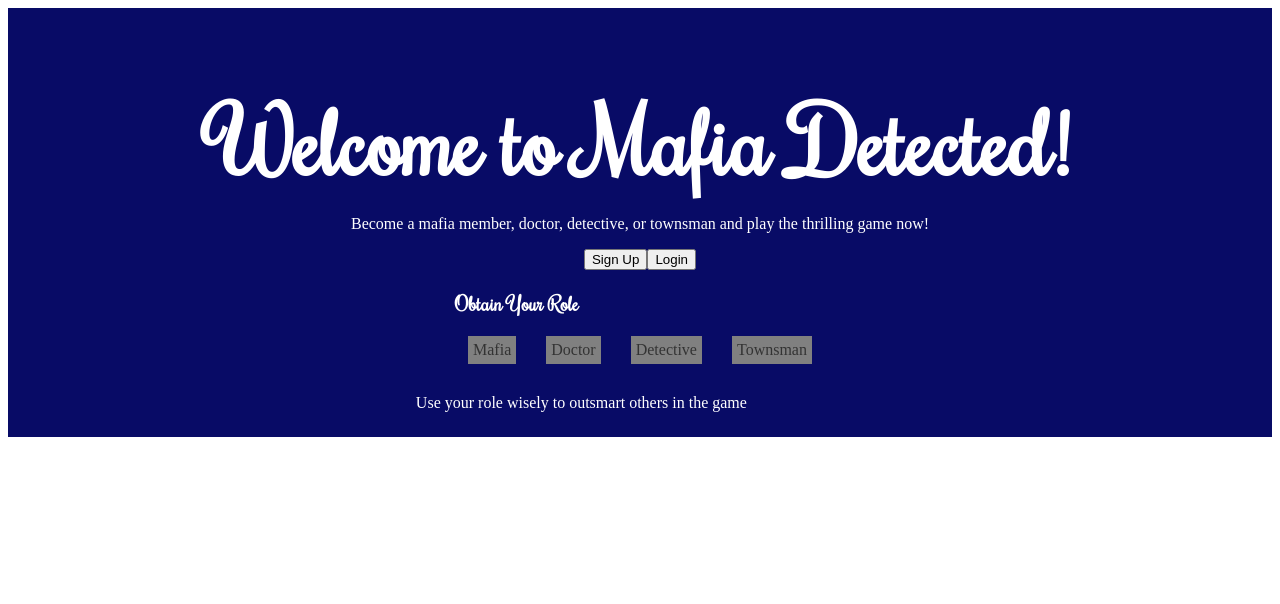
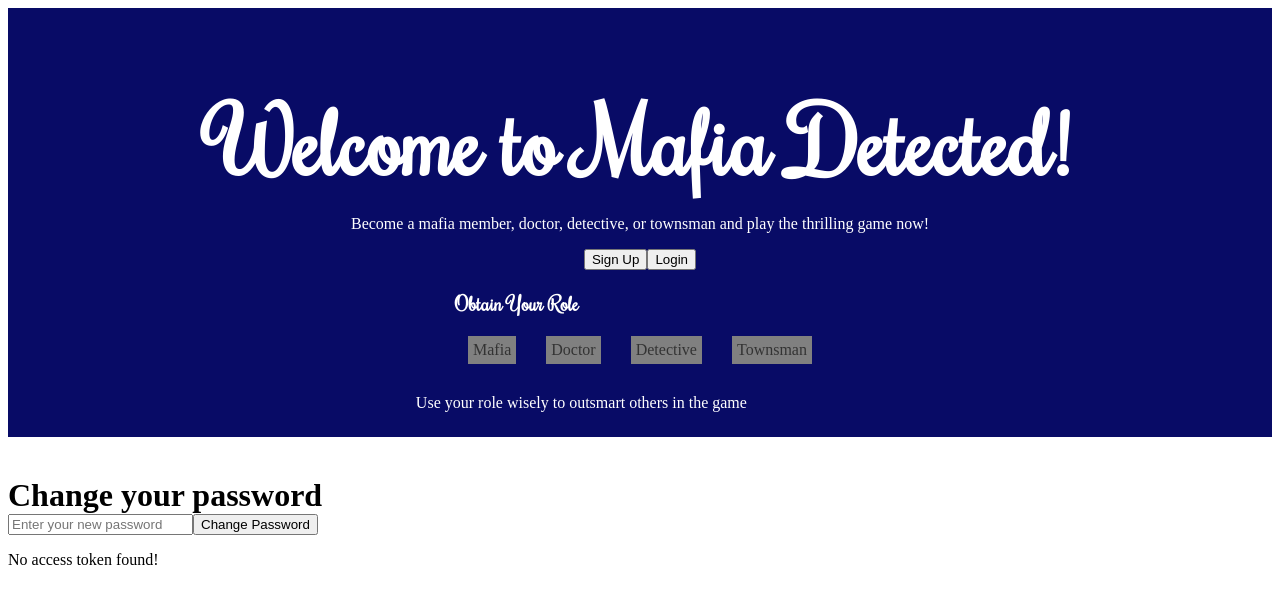
Before and after one commit to benj12/Mafia-Detected, a Vue app: page /reset-password in a window 1280 px wide. Shown: the top 604 px of the page. Built offline with nearby package versions, Linux system fonts and the light colour scheme.

Commit message:
Added reset password functionality

```diff
--- a/src/components/ForgotPassword.vue
+++ b/src/components/ForgotPassword.vue
@@ -1,18 +1,4 @@
 <template>
-    <header class="header">
-        <h1>Welcome to Mafia Detected!</h1>
-        <p>Become a mafia member, doctor, detective, or townsman and play the thrilling game now!</p>
-        <button @click="scrollToSignup">Sign Up</button>
-        <button @click="scrollToLogin">Login</button>
-        <h2 class="role-header">Obtain Your Role</h2>
-        <div class="roles-background">
-            <span :class="['highlight', 'rounded']">Mafia</span>
-            <span :class="['highlight', 'rounded']">Doctor</span>
-            <span :class="['highlight', 'rounded']">Detective</span>
-            <span :class="['highlight', 'rounded']">Townsman</span>
-        </div>
-        <p class="role-text">Use your role wisely to outsmart others in the game</p>
-    </header>
     <div>
         <h2>Forgot Password</h2>
         <input type="text" v-model="email" placeholder="Enter your email" />
@@ -22,7 +8,7 @@
 </template>
 
 <script>
-import { supabase } from './main'; // Adjust the path as necessary
+import { supabase } from '../main'; // Adjust the path as necessary
 
 export default {
     data() {
@@ -33,7 +19,9 @@ export default {
     },
   methods: {
     async sendResetLink() {
-      const { error } = await supabase.auth.resetPasswordForEmail(this.email);
+        const { error } = await supabase.auth.resetPasswordForEmail(this.email, {
+            redirectTo: 'http://localhost:8080/reset-password', // Change to your actual URL
+        });
 
         if (error) {
             this.message = error.message; // Show error message
@@ -41,10 +29,19 @@ export default {
             this.message = 'Password reset link sent! Check your email.';
         }
     },
+
   },
 };
 </script>
 
 <style>
-/* Add any styles you want here */
+h2 {
+  margin:0;
+  /* margin-top: 0; */
+  /* margin-bottom: 20px; */
+  /* Add spacing below the heading */
+  font-size: 2em;
+  font: Avenir;
+  /* Adjust heading size if needed */
+}
 </style>
--- a/src/components/LoginPage.vue
+++ b/src/components/LoginPage.vue
@@ -8,6 +8,9 @@
             <input type="password" v-model="passwordLogin" placeholder="Enter your password"/>
         </div>
         <button @click="login">Login</button>
+        <router-link to="/forgotpass">
+            <button>Forgot password?</button>
+        </router-link>
     </div>
 </template>
 
--- /dev/null
+++ b/src/components/ResetPassword.vue
@@ -0,0 +1,58 @@
+<template>
+  <div>
+    <h2>Change your password</h2>
+    <input type="password" v-model="password" placeholder="Enter your new password" />
+    <button @click="changePassword">Change Password</button>
+    <p v-if="message">{{ message }}</p>
+  </div>
+</template>
+
+<script>
+import { ref, onBeforeMount } from 'vue';
+import { supabase } from '../main';
+
+export default {
+  setup() {
+    const password = ref('');
+    const message = ref('');
+
+    onBeforeMount(() => {
+      const urlParams = new URLSearchParams(window.location.search);
+      const accessToken = urlParams.get('access_token'); // Get the access token from URL
+
+      if (accessToken) {
+        // Set the session in Supabase
+        supabase.auth.setAuth(accessToken);
+      } else {
+        message.value = 'No access token found!';
+      }
+    });
+
+    const changePassword = async () => {
+      const { error } = await supabase.auth.updateUser({
+        password: password.value,
+      });
+
+      if (error) {
+        message.value = error.message;
+      } else {
+        message.value = 'Password changed successfully!';
+      }
+    };
+
+    return {
+      password,
+      message,
+      changePassword,
+    };
+  },
+};
+</script>
+
+<style>
+h2 {
+  margin: 0;
+  font-size: 2em;
+  font: Avenir;
+}
+</style>
--- a/src/main.js
+++ b/src/main.js
@@ -11,5 +11,6 @@ export const supabase = createClient(supabaseUrl, supabaseAnonKey);
 
 // Create and mount the Vue app
 const app = createApp(App);
+app.config.globalProperties.$supabase = supabase;
 app.use(router); // Use the router instance
 app.mount('#app');
--- a/src/router/index.js
+++ b/src/router/index.js
@@ -2,6 +2,8 @@ import { createRouter, createWebHistory } from 'vue-router';
 import SignUp from '../components/SignUp.vue';
 import Home from '../components/HomePage.vue';
 import Login from '../components/LoginPage.vue';
+import ForgotPassword from '../components/ForgotPassword.vue';
+import ResetPassword from '../components/ResetPassword.vue';
 const routes = [
     {
         path: '/',
@@ -17,6 +19,16 @@ const routes = [
         path: '/login',
         name: 'Login',
         component: Login
+    },
+    {
+        path: '/forgotpass',
+        name: 'ForgotPass',
+        component: ForgotPassword
+    },
+    {
+        path: '/reset-password',
+        name: 'ResetPass',
+        component: ResetPassword
     }
 
 ];
```
Lines whose indentation alone changed are shown as unchanged.
